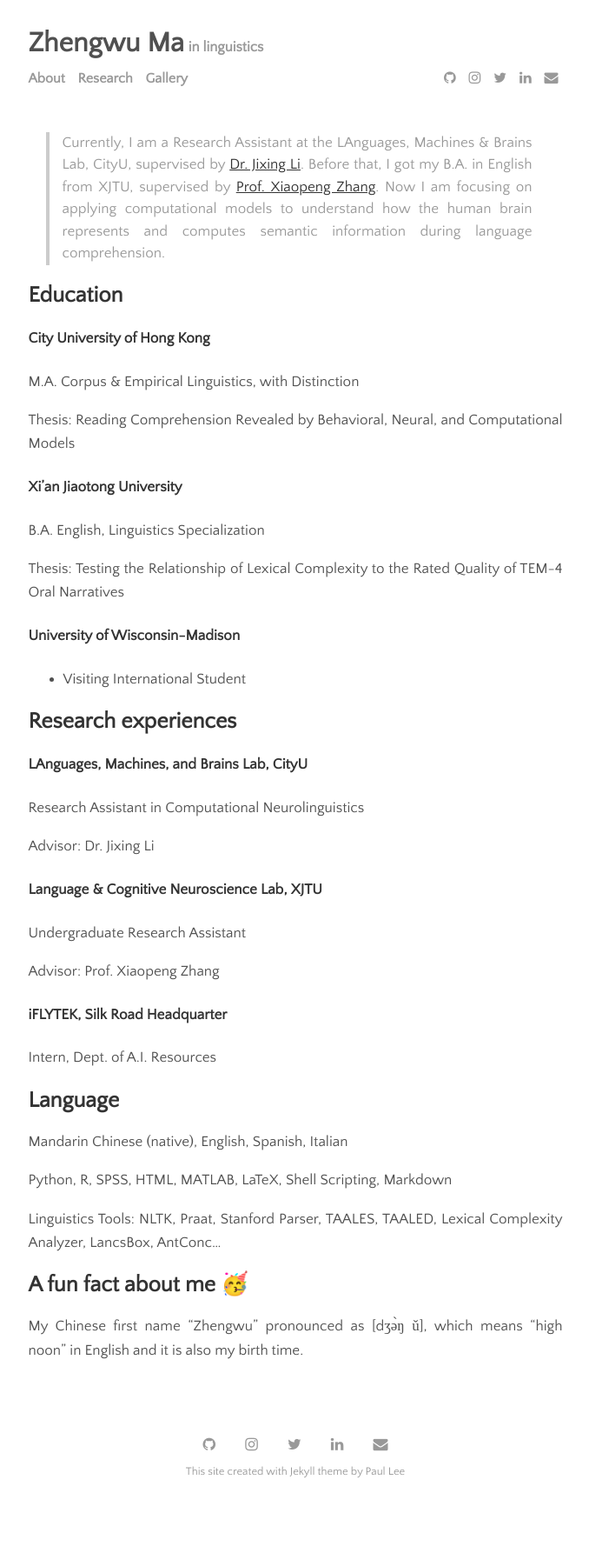
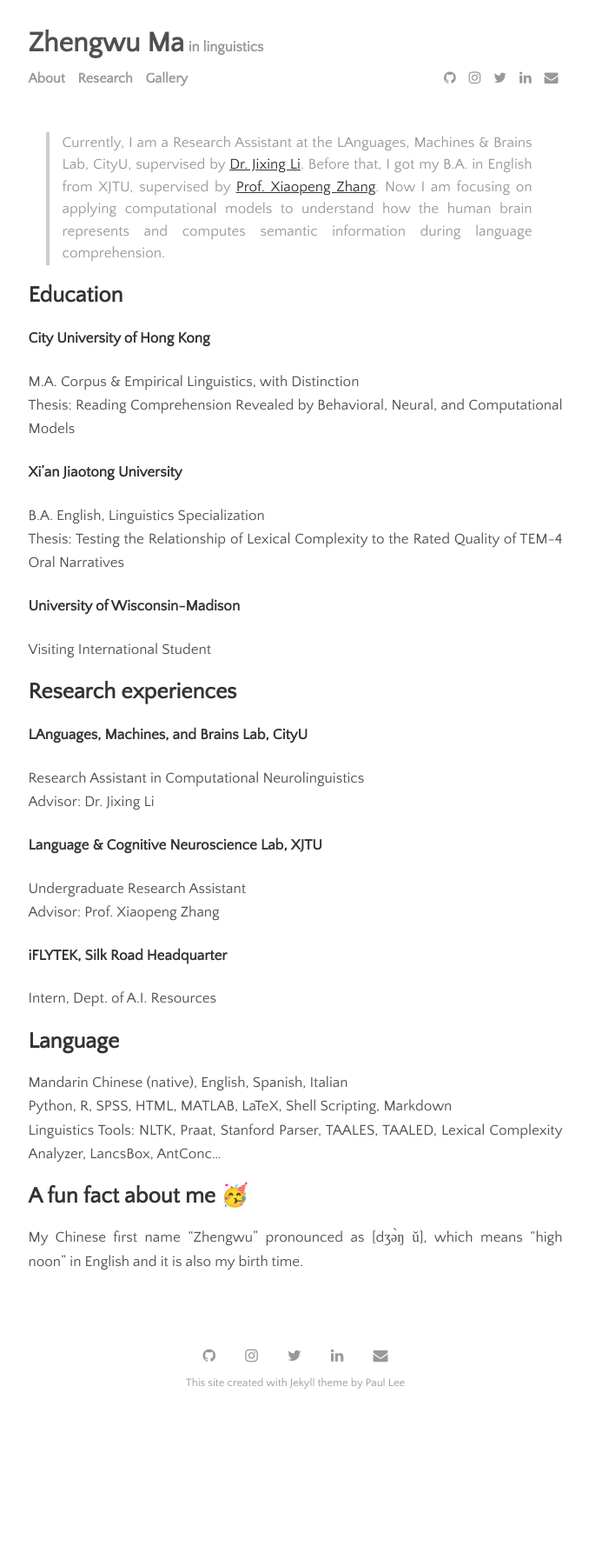
Before and after one commit to zhengwuma/zhengwuma.github.io, a Jekyll site: the page built from menu/about.md, in a window 1280 px wide. Shown: the whole page at 87% size, without its empty margins (300-978 px from the left). Built offline with Jekyll 4.4.1, drawn with Linux system fonts in a browser that asks for light colours; after the commit the page ends 1684 px from its top, so only the background shows below that.

```diff
--- a/menu/about.md
+++ b/menu/about.md
@@ -7,37 +7,31 @@ permalink: /about
 
 ## Education
 #### City University of Hong Kong
-M.A. Corpus & Empirical Linguistics, with Distinction
-
+M.A. Corpus & Empirical Linguistics, with Distinction<br>
 Thesis: Reading Comprehension Revealed by Behavioral, Neural, and Computational Models
 
 #### Xi'an Jiaotong University
-B.A. English, Linguistics Specialization
-
+B.A. English, Linguistics Specialization<br>
 Thesis: Testing the Relationship of Lexical Complexity to the Rated Quality of TEM-4 Oral Narratives
 
 #### University of Wisconsin-Madison
-- Visiting International Student
+Visiting International Student
 
 ## Research experiences
 #### LAnguages, Machines, and Brains Lab, CityU
-Research Assistant in Computational Neurolinguistics
-
+Research Assistant in Computational Neurolinguistics<br>
 Advisor: Dr. Jixing Li
 
 #### Language & Cognitive Neuroscience Lab, XJTU
-Undergraduate Research Assistant
-
+Undergraduate Research Assistant<br>
 Advisor: Prof. Xiaopeng Zhang
 
 #### iFLYTEK, Silk Road Headquarter
 Intern, Dept. of A.I. Resources
 
 ## Language
-Mandarin Chinese (native), English, Spanish, Italian
-
-Python, R, SPSS, HTML, MATLAB, LaTeX, Shell Scripting, Markdown
-
+Mandarin Chinese (native), English, Spanish, Italian<br>
+Python, R, SPSS, HTML, MATLAB, LaTeX, Shell Scripting, Markdown<br>
 Linguistics Tools: NLTK, Praat, Stanford Parser, TAALES, TAALED, Lexical Complexity Analyzer, LancsBox, AntConc...
 
 ## A fun fact about me 🥳
```
